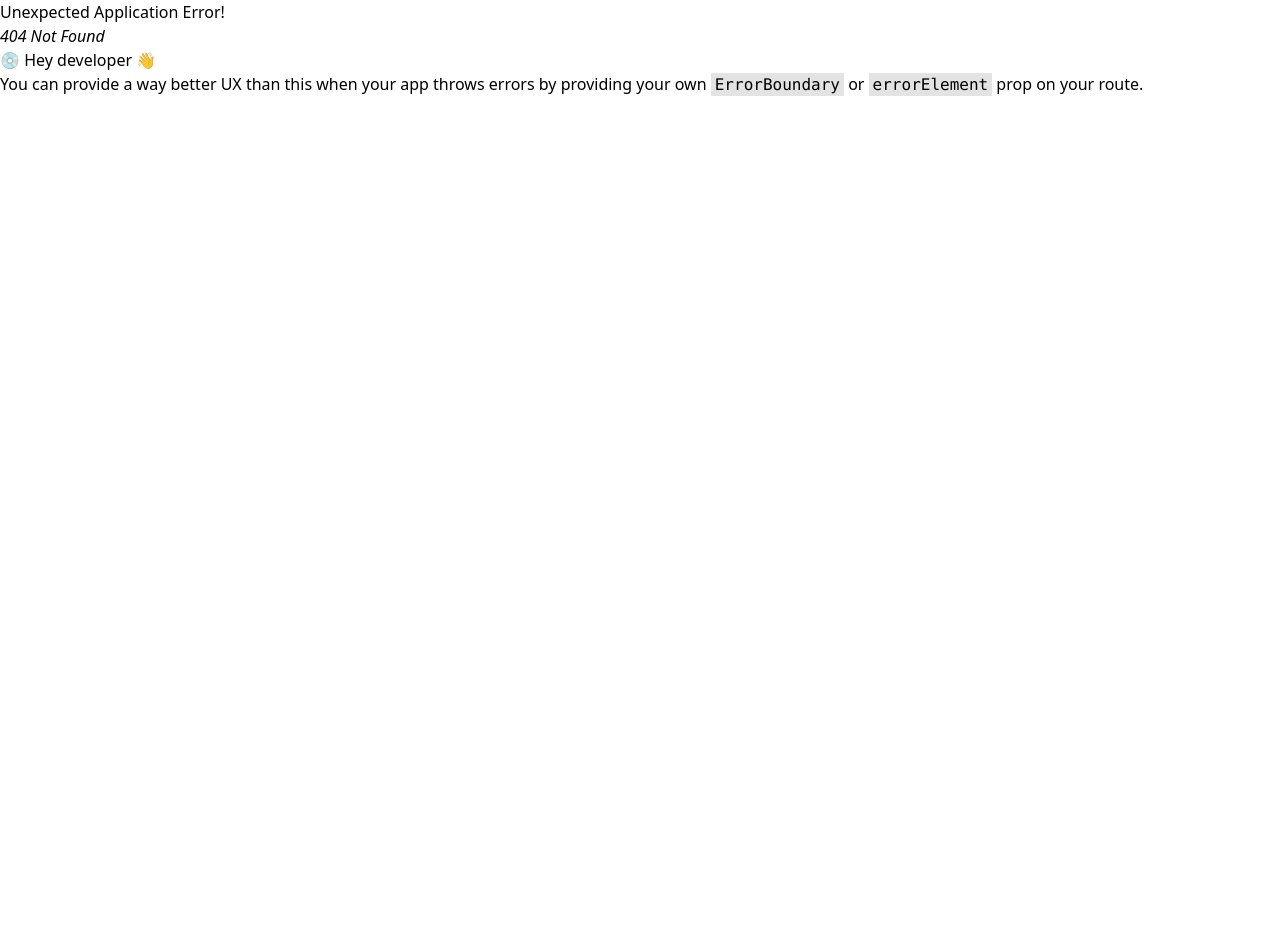
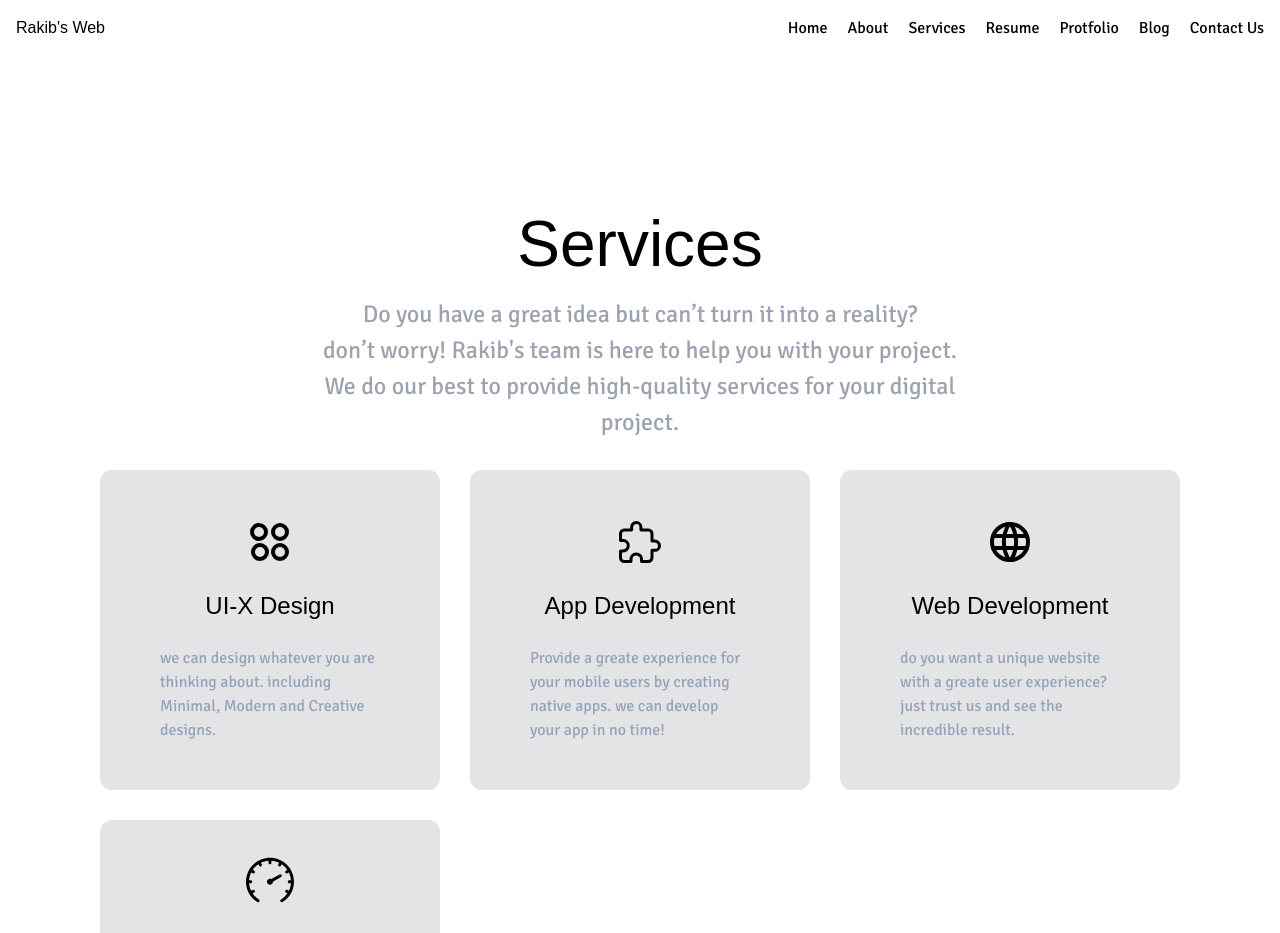
Before and after one commit to rakibhossen11/rakib-portfolio, a React (Vite) app: page /service in a window 1280 px wide. Before the commit this address had no page. Shown: the top 933 px of the page. Before the commit the page ends 800 px from the top, so only its background shows below. Built offline with nearby package versions, Linux system fonts and the light colour scheme; a web font is replaced by a local one.

Commit message:
create price section in service page

```diff
--- /dev/null
+++ b/src/pages/service/Service.jsx
@@ -0,0 +1,195 @@
+import React from "react";
+import { RiApps2Line } from "react-icons/ri";
+import { IoExtensionPuzzleOutline } from "react-icons/io5";
+import { TbWorld } from "react-icons/tb";
+import { SlSpeedometer } from "react-icons/sl";
+import { FaCheck } from "react-icons/fa6";
+
+const Service = () => {
+  return (
+    <div className="p-[100px]">
+      <section>
+        <h2 className="font-hammersmith text-[64px] text-center pt-10">
+          Services
+        </h2>
+        <p className="font-signika text-[24px] px-24 text-center mt-1 text-gray-400">
+          Do you have a great idea but can’t turn it into a reality? <br />
+          don’t worry! Rakib's team is here to help you with your project.{" "}
+          <br />
+          We do our best to provide high-quality services for your digital
+          <br /> project.
+        </p>
+      </section>
+      {/* services What is that i provide */}
+      <section className="grid grid-cols-3 gap-[30px] mt-[30px] mb-[100px]">
+        <div className="flex flex-col justify-center items-center bg-zinc-200 h-[320px] hover:bg-blue-500 hover:text-white rounded-xl px-[60px]">
+          <RiApps2Line className="h-12 w-12" />
+          <h1 className="py-6 font-hammersmith text-2xl">UI-X Design</h1>
+          <p className="font-signika text-[16px] text-slate-400">
+            we can design whatever you are thinking about. including Minimal,
+            Modern and Creative designs.
+          </p>
+        </div>
+        <div className="flex flex-col justify-center items-center bg-zinc-200 h-[320px] hover:bg-blue-500 hover:text-white rounded-xl px-[60px]">
+          <IoExtensionPuzzleOutline className="h-12 w-12" />
+          <h1 className="py-6 font-hammersmith text-2xl">App Development</h1>
+          <p className="font-signika text-slate-400">
+            Provide a greate experience for your mobile users by creating native
+            apps. we can develop your app in no time!
+          </p>
+        </div>
+        <div className="flex flex-col justify-center items-center bg-zinc-200 h-[320px] hover:bg-blue-500 hover:text-white rounded-xl px-[60px]">
+          <TbWorld className="h-12 w-12" />
+          <h1 className="py-6 font-hammersmith text-2xl">Web Development</h1>
+          <p className="font-signika text-slate-400">
+            do you want a unique website with a greate user experience? just
+            trust us and see the incredible result.
+          </p>
+        </div>
+        <div className="flex flex-col justify-center items-center bg-zinc-200 h-[320px] hover:bg-blue-500 hover:text-white rounded-xl px-[60px]">
+          <SlSpeedometer className="h-12 w-12" />
+          <h1 className="py-6 font-hammersmith text-2xl">Deployment</h1>
+          <p className="font-signika text-slate-400">
+            if you're looking for someone to deploy and maintain your project,
+            then you're in a right place! you can leave it for us and get rid of
+            extra work.
+          </p>
+        </div>
+      </section>
+      {/* pricing */}
+      <section className="">
+        <button className="bg-orange-300 font-signika text-white px-4 py-2 rounded-[4px] text-[16px] mb-[20px]">
+          01
+        </button>
+        <h2 className="font-hammersmith text-[64px] text-left pt-10">
+          Pricing
+        </h2>
+        {/* price card */}
+        <div className="grid grid-cols-4 gap-[24px] pt-[80px]">
+          {/* personal price */}
+          <div className="bg-[#F4F6F6] rounded-lg px-[24px] py-[80px] text-center">
+            <p className="font-signika text-[18px]">Personal</p>
+            <h2 className="font-hammersmith text-[72px] text-[#263238 ]">
+              $100
+            </h2>
+            <div className="flex flex-col gap-y-[10px]">
+              <p className="flex items-center gap-[10px] font-signika text-[18px]">
+                <FaCheck /> Web pages: 5
+              </p>
+              <p className="flex items-center gap-[10px] font-signika text-[18px]">
+                <FaCheck /> Custom Domain Connection
+              </p>
+              <p className="flex items-center gap-[10px] font-signika text-[18px]">
+                <FaCheck /> Free SSL
+              </p>
+              <p className="flex items-center gap-[10px] font-signika text-[18px]">
+                <FaCheck /> Website languages: 1
+              </p>
+              <p className="flex items-center gap-[10px] font-signika text-[18px]">
+                <FaCheck /> SEO Friendly
+              </p>
+              <p className="flex items-center gap-[10px] font-signika text-[18px]">
+                <FaCheck /> Preminum support
+              </p>
+            </div>
+            <button className="font-signika text-[18px] bg-[#1E88E5] text-white rounded-[6px] px-[36px] py-[10px] mt-[24px]">
+              Contact
+            </button>
+          </div>
+          {/* corporate web price */}
+          <div className="bg-[#F4F6F6] rounded-lg px-[24px] py-[80px] border-[2px] border-[#1E88E5] text-center">
+            <p className="font-signika text-[18px]">Corporate website</p>
+            <h2 className="font-hammersmith text-[72px] text-[#263238 ]">
+              $500
+            </h2>
+            <div className="flex flex-col gap-y-[10px]">
+              <p className="flex items-center gap-[10px] font-signika text-[18px]">
+                <FaCheck /> Web pages: 10
+              </p>
+              <p className="flex items-center gap-[10px] font-signika text-[18px]">
+                <FaCheck /> Custom Domain Connection
+              </p>
+              <p className="flex items-center gap-[10px] font-signika text-[18px]">
+                <FaCheck /> Free SSL
+              </p>
+              <p className="flex items-center gap-[10px] font-signika text-[18px]">
+                <FaCheck /> Website languages: 2
+              </p>
+              <p className="flex items-center gap-[10px] font-signika text-[18px]">
+                <FaCheck /> SEO Friendly
+              </p>
+              <p className="flex items-center gap-[10px] font-signika text-[18px]">
+                <FaCheck /> Preminum support
+              </p>
+            </div>
+            <button className="font-signika text-[18px] bg-[#1E88E5] text-white rounded-[6px] px-[36px] py-[10px] mt-[24px]">
+              Contact
+            </button>
+          </div>
+          {/* Ecommerce website */}
+          <div className="bg-[#F4F6F6] rounded-lg px-[24px] py-[80px] text-center">
+            <p className="font-signika text-[18px]">Ecommerce</p>
+            <h2 className="font-hammersmith text-[72px] text-[#263238 ]">
+              $3000
+            </h2>
+            <div className="flex flex-col gap-y-[10px]">
+              <p className="flex items-center gap-[10px] font-signika text-[18px]">
+                <FaCheck /> Web pages: 30
+              </p>
+              <p className="flex items-center gap-[10px] font-signika text-[18px]">
+                <FaCheck /> Custom Domain Connection
+              </p>
+              <p className="flex items-center gap-[10px] font-signika text-[18px]">
+                <FaCheck /> Free SSL
+              </p>
+              <p className="flex items-center gap-[10px] font-signika text-[18px]">
+                <FaCheck /> Website languages: 2
+              </p>
+              <p className="flex items-center gap-[10px] font-signika text-[18px]">
+                <FaCheck /> SEO Friendly
+              </p>
+              <p className="flex items-center gap-[10px] font-signika text-[18px]">
+                <FaCheck /> Preminum support
+              </p>
+            </div>
+            <button className="font-signika text-[18px] bg-[#1E88E5] text-white rounded-[6px] px-[36px] py-[10px] mt-[24px]">
+              Contact
+            </button>
+          </div>
+          {/* Blockchain projects */}
+          <div className="bg-[#F4F6F6] rounded-lg px-[24px] py-[80px] text-center">
+            <p className="font-signika text-[18px]">Blockchain projects</p>
+            <h2 className="font-hammersmith text-[72px] text-[#263238 ]">
+              $200+
+            </h2>
+            <div className="flex flex-col gap-y-[10px]">
+              <p className="flex items-center gap-[10px] font-signika text-[18px]">
+                <FaCheck /> Web pages: 30
+              </p>
+              <p className="flex items-center gap-[10px] font-signika text-[18px]">
+                <FaCheck /> Custom Domain Connection
+              </p>
+              <p className="flex items-center gap-[10px] font-signika text-[18px]">
+                <FaCheck /> Free SSL
+              </p>
+              <p className="flex items-center gap-[10px] font-signika text-[18px]">
+                <FaCheck /> Website languages: 1
+              </p>
+              <p className="flex items-center gap-[10px] font-signika text-[18px]">
+                <FaCheck /> SEO Friendly
+              </p>
+              <p className="flex items-center gap-[10px] font-signika text-[18px]">
+                <FaCheck /> Preminum support
+              </p>
+            </div>
+            <button className="font-signika text-[18px] bg-[#1E88E5] text-white rounded-[6px] px-[36px] py-[10px] mt-[24px]">
+              Contact
+            </button>
+          </div>
+        </div>
+      </section>
+    </div>
+  );
+};
+
+export default Service;
--- a/src/routes/Routes.jsx
+++ b/src/routes/Routes.jsx
@@ -5,6 +5,7 @@ import Main from "../layout/Main";
 import Home from "../pages/home/Home.jsx/Home";
 import Contact from "../pages/contact/Contact";
 import About from "../pages/about/About";
+import Service from "../pages/service/Service";
 
   const router = createBrowserRouter([
     {
@@ -22,6 +23,10 @@ import About from "../pages/about/About";
         {
           path: '/about',
           element: <About></About>
+        },
+        {
+          path: '/service',
+          element: <Service></Service>
         }
       ]
     },
--- a/src/shared/Navbar.jsx
+++ b/src/shared/Navbar.jsx
@@ -6,15 +6,16 @@ const Navbar = () => {
         <div className='flex justify-between p-4'>
             <h1 className='font-hammersmith'>Rakib's Web</h1>
             <ul className='flex gap-5 font-signika focus:border-2 border-green-500'>
-                <li>Home</li>
+                <Link to='/'>Home</Link>
                 <Link to='/about'>About</Link>
-                <li>Services</li>
+                <Link to='/service'>Services</Link>
                 <li>Resume</li>
                 <li>Protfolio</li>
-                <li>Testimonial</li>
+                {/* <li>Testimonial</li> */}
                 <li>Blog</li>
+                <Link to='/contact'>Contact Us</Link>
             </ul>
-            <Link to='/contact' className='font-hammersmith'>Contact Us</Link>
+
         </div>
     );
 };
```
